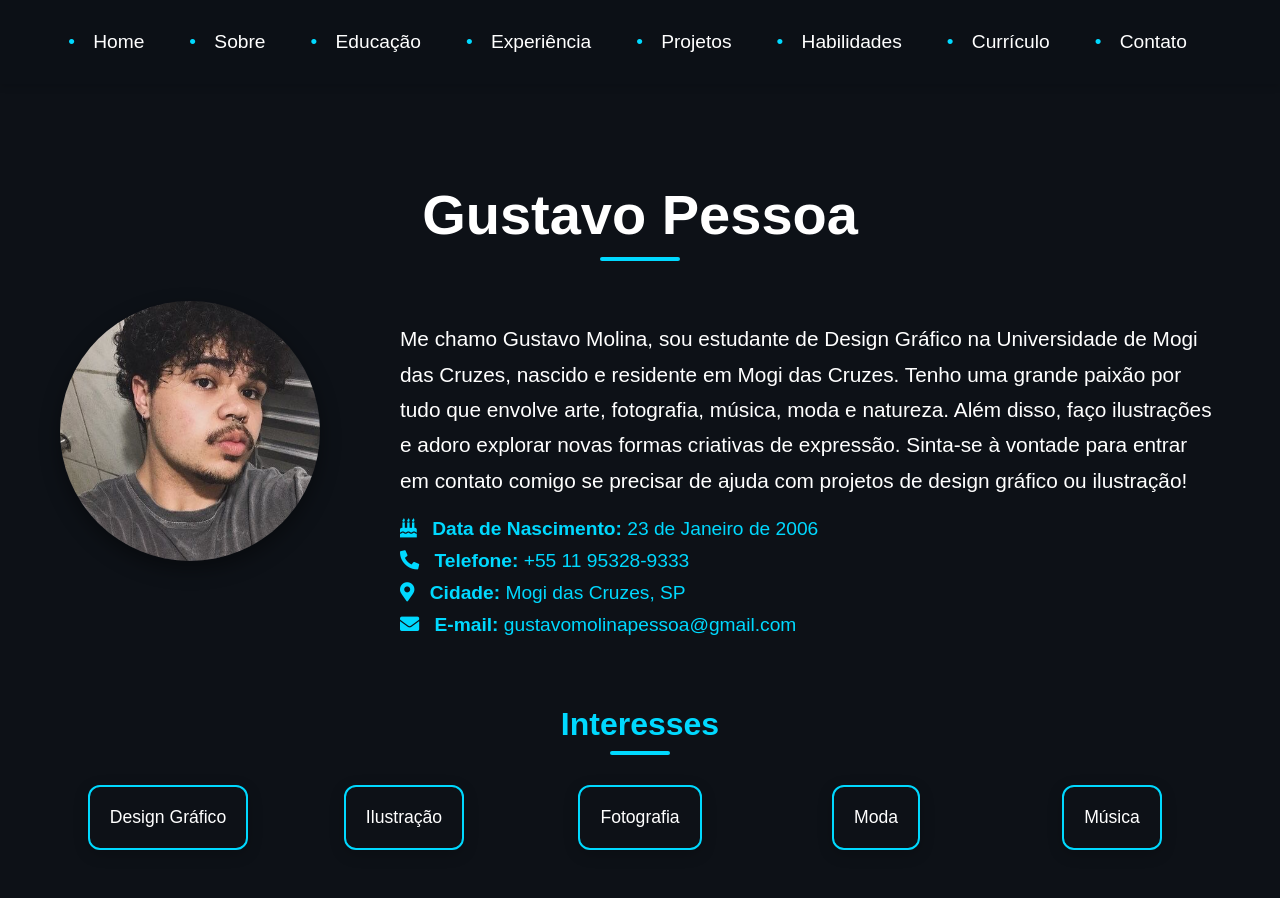
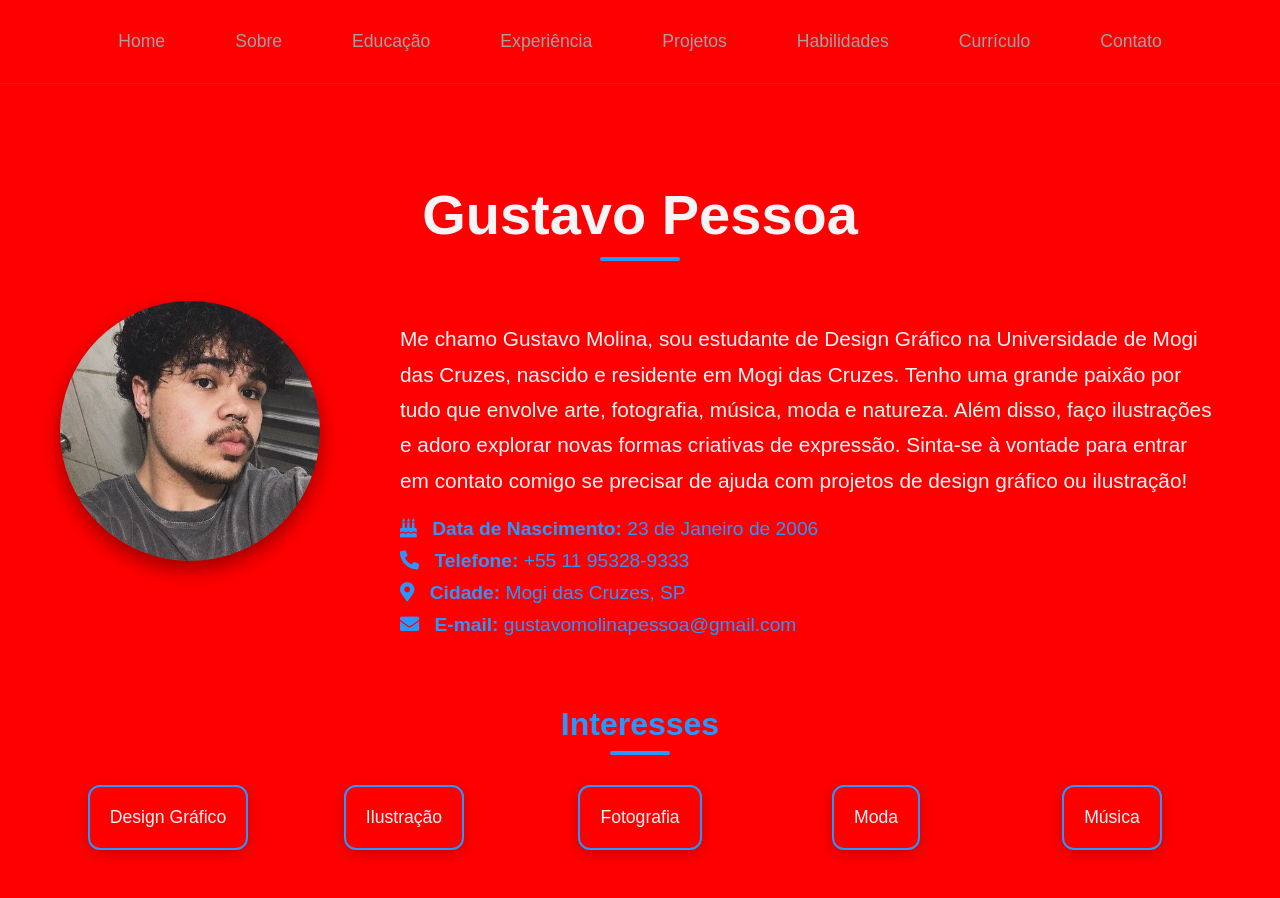
Before and after one commit to biondi06/portifolio, a React (Create React App) app: page /about in a window 1280 px wide. Shown: the top 898 px of the page. Built offline with nearby package versions, Linux system fonts and the light colour scheme.

Commit message:
Alterando CSS

```diff
--- a/src/styles.css
+++ b/src/styles.css
@@ -1,10 +1,12 @@
 /* Paleta de cores */
 :root {
-  --primary-bg: #0d1117; /* Fundo azul escuro */
-  --primary-text: #ffffff; /* Texto principal branco */
-  --highlight-cyan: #00d9ff; /* Ciano para destaques */
-  --hover-pink: #ff0055; /* Rosa para hover e botões */
-  --menu-bg: rgba(13, 17, 23, 0.95); /* Fundo escuro para o menu mobile */
+  --primary-bg: #ff0000;         /* Preto quase puro, mais neutro */
+  --primary-text: #f5f5f7;       /* Branco levemente acinzentado, estilo Apple */
+  --secondary-text: #a1a1a6;     /* Cinza para textos secundários */
+  --highlight-cyan: #2997ff;     /* Azul suave (tipo Apple) no lugar do ciano neon */
+  --hover-pink: #f5f5f7;         /* Hover agora é clareamento sutil, não rosa */
+  --menu-bg: rgba(10, 10, 12, 0.98); /* Fundo do menu mobile, quase opaco */
+  --border-subtle: rgba(255, 255, 255, 0.08); /* Linhas finas para separar áreas */
 }
 
 /* Estilo global */
@@ -23,19 +25,20 @@ body {
 a {
   text-decoration: none;
   color: var(--primary-text);
-  transition: color 0.3s ease, transform 0.3s ease;
+  transition: color 0.25s ease, opacity 0.25s ease;
 }
 
 a:hover {
-  color: var(--hover-pink);
-  transform: scale(1.1); /* Leve aumento no hover */
+  color: var(--secondary-text);
+  transform: none; /* Remove o "scale" — flat design não usa esse tipo de efeito */
 }
 
 /* Menu de navegação */
 .navbar {
-  background: rgba(13, 17, 23, 0.8);
-  box-shadow: 0 4px 6px rgba(0, 0, 0, 0.1);
-  backdrop-filter: blur(8px);
+  background: var(--primary-bg);
+  border-bottom: 1px solid var(--border-subtle); /* Substitui a sombra por uma linha fina */
+  box-shadow: none;
+  backdrop-filter: none;
   text-align: center;
   padding: 15px 0;
   position: sticky;
@@ -47,15 +50,15 @@ a:hover {
 }
 
 .hamburger-menu {
-  display: none; /* Exibe apenas no mobile */
+  display: none;
   cursor: pointer;
   font-size: 2.5rem;
   color: var(--primary-text);
-  transition: transform 0.3s ease;
+  transition: opacity 0.25s ease;
 }
 
 .hamburger-menu:hover {
-  transform: scale(1.2); /* Efeito de leve aumento */
+  opacity: 0.6; /* Efeito mais discreto, sem "zoom" */
 }
 
 /* Menu de navegação visível no desktop */
@@ -72,67 +75,51 @@ a:hover {
   position: relative;
 }
 
+/* Removida a bolinha ciano antes dos itens — deixa mais limpo */
 .nav-list li::before {
-  content: "•";
-  color: var(--highlight-cyan);
-  font-size: 1.2rem;
-  position: absolute;
-  left: -10px;
-  top: 50%;
-  transform: translateY(-50%);
+  content: none;
 }
 
 .nav-list a {
-  font-size: 1.2rem;
+  font-size: 1.1rem;
   padding: 10px 15px;
-  color: var(--primary-text);
+  color: var(--secondary-text);
   position: relative;
   overflow: hidden;
-  transition: all 0.3s ease;
+  transition: color 0.25s ease;
 }
 
+/* Removido o efeito de "preenchimento" ao passar o mouse — flat design usa apenas cor */
 .nav-list a::before {
-  content: '';
-  position: absolute;
-  width: 0%;
-  height: 100%;
-  background: var(--highlight-cyan);
-  top: 0;
-  left: 0;
-  z-index: -1;
-  transition: all 0.4s ease;
-}
-
-.nav-list a:hover::before {
-  width: 100%;
+  content: none;
 }
 
 .nav-list a:hover {
-  color: var(--hover-pink);
+  color: var(--primary-text);
 }
 
 /* Responsividade para mobile - ajustes específicos */
 @media (max-width: 768px) {
-  /* Menu hambúrguer */
   .hamburger-menu {
-    display: block; /* Exibe o menu hambúrguer no mobile */
+    display: block;
   }
 
   .nav-list {
-    display: none; /* Menu escondido por padrão no mobile */
+    display: none;
     flex-direction: column;
     background-color: var(--menu-bg);
     position: absolute;
     top: 60px;
     width: 100%;
     padding: 20px 0;
-    box-shadow: 0 8px 16px rgba(0, 0, 0, 0.3);
+    box-shadow: none;
+    border-top: 1px solid var(--border-subtle);
     z-index: 100;
     transition: transform 0.3s ease;
   }
 
   .nav-list.open {
-    display: flex; /* Exibe o menu no mobile ao clicar no hambúrguer */
+    display: flex;
   }
 
   .nav-list li {
@@ -140,32 +127,29 @@ a:hover {
   }
 
   .nav-list a {
-    font-size: 1.5rem; /* Aumenta o tamanho no mobile */
+    font-size: 1.5rem;
     padding: 15px 30px;
     text-align: center;
   }
 
-  /* Centralizando o ícone do menu hambúrguer */
   .navbar {
     justify-content: center;
   }
 
   .hamburger-menu {
-    position: relative; /* Mantém o hambúrguer centralizado */
+    position: relative;
   }
 
-  /* Ajuste da seção "Sobre" para mobile */
   .about-title {
-    font-size: 2.5rem; /* Nome menor no mobile */
+    font-size: 2.5rem;
     margin-top: 20px;
-    margin-bottom: 100px; /* Aumenta muito o espaço abaixo do nome */
+    margin-bottom: 100px;
   }
 
-  /* Mover a foto mais para baixo no mobile */
   .about-image img {
-    width: 150px; /* Tamanho da imagem no mobile */
+    width: 150px;
     height: 150px;
-    margin-top: 120px; /* Mover a imagem significativamente para baixo */
+    margin-top: 120px;
     margin-bottom: 15px;
   }
 
@@ -178,12 +162,13 @@ a:hover {
 section {
   padding: 60px 0;
   margin: 20px;
-  background: linear-gradient(135deg, var(--primary-bg), #0a0f1b);
-  border-radius: 15px;
-  box-shadow: 0 8px 16px rgba(0, 0, 0, 0.2);
-  transition: all 0.3s ease;
+  background: var(--primary-bg);          /* Removido o gradiente, agora é fundo sólido */
+  border: 1px solid var(--border-subtle); /* Linha fina no lugar da sombra pesada */
+  border-radius: 12px;
+  box-shadow: none;
+  transition: border-color 0.25s ease;
 }
 
 section:hover {
-  box-shadow: 0 12px 24px rgba(0, 0, 0, 0.3);
+  border-color: rgba(255, 255, 255, 0.15); /* Realce sutil no hover, sem sombra grande */
 }
```
